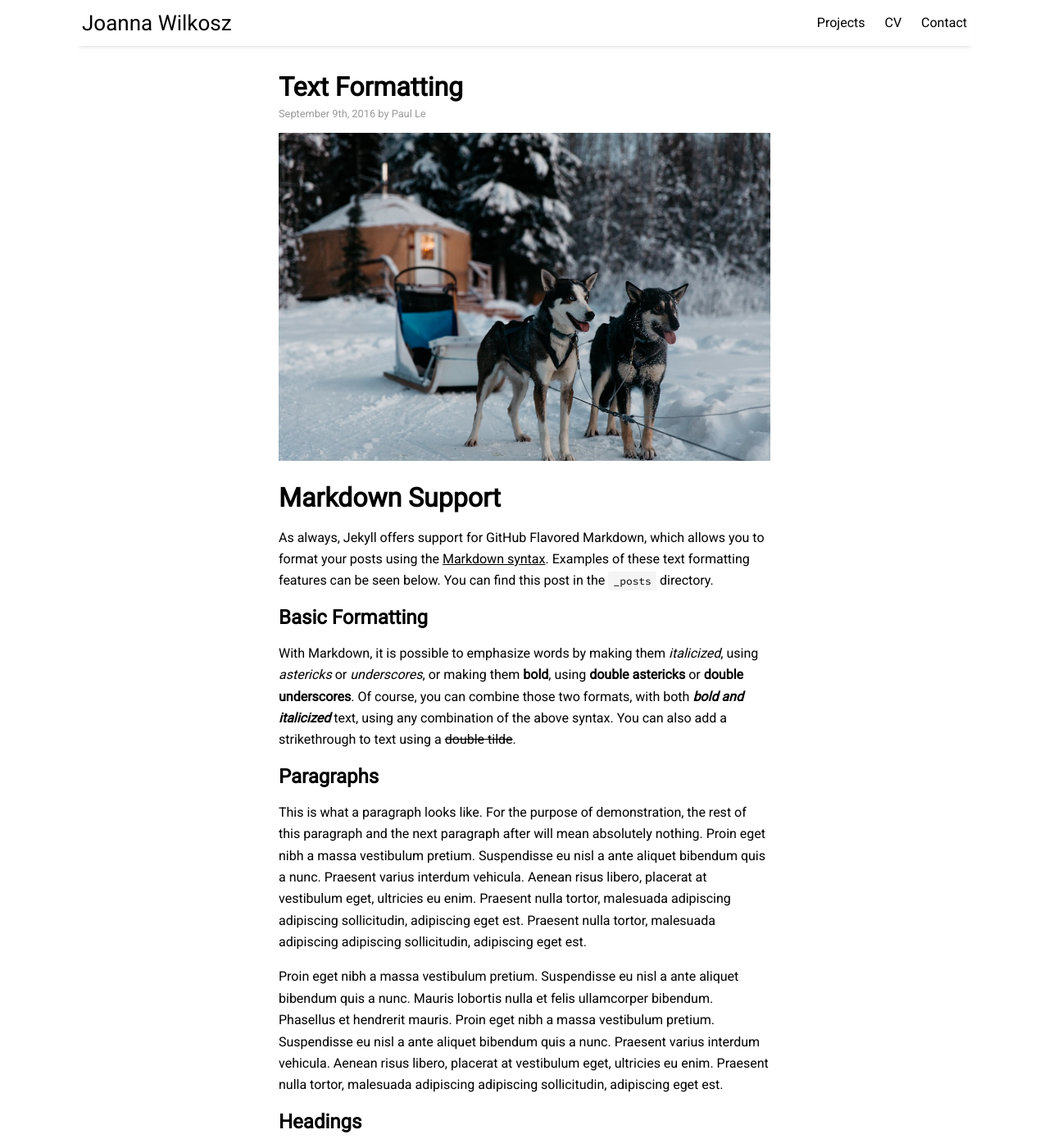
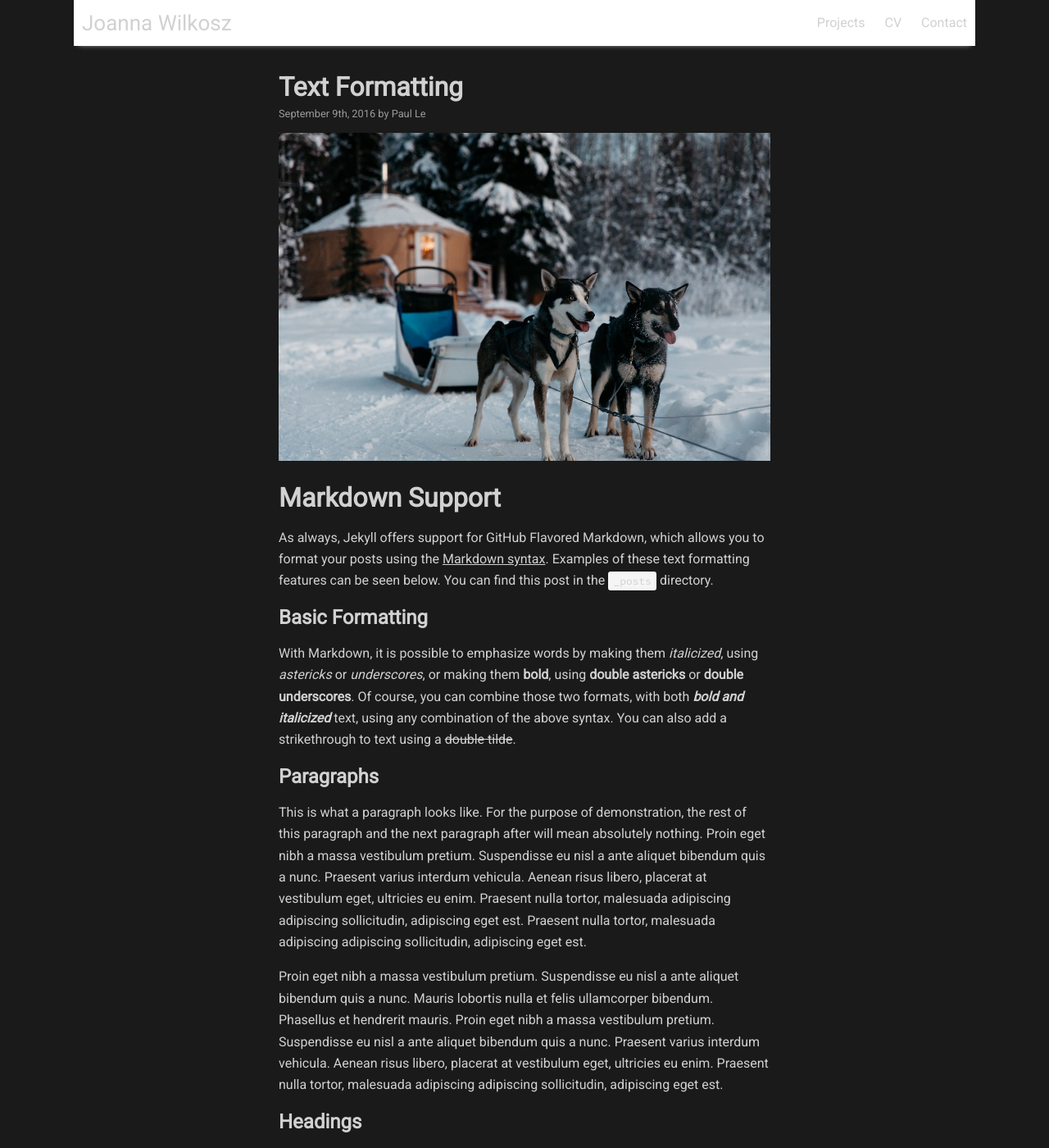
Before and after one commit to joanna-wi/joanna-wi.github.io, a Jekyll site: the page built from _posts/2016-09-09-text-formatting.md, in a window 1280 px wide and 1400 px high. Shown: the whole window at 82% size. Built offline with Jekyll 4.4.1, drawn with Linux system fonts in a browser that asks for light colours; nearby versions of some CDN libraries; formulas are drawn with MathJax 3; comment, search, counter and statistics services are not loaded.

Commit message:
Update main.scss

```diff
--- a/assets/css/main.scss
+++ b/assets/css/main.scss
@@ -28,8 +28,9 @@
 
 @import "-sections-dir";
 
+
 .home { text-align:center; }
-.profile-photo { width:200px; height:200px; border-radius:50%; object-fit:cover; display:block; margin:2rem auto; }
+.profile-photo { width:300px; height:300px; border-radius:50%; object-fit:cover; display:block; margin:2rem auto; border:3px solid #d1d1d1; }
 .home p { max-width:650px; margin:0 auto; text-align:left; }
 
 
@@ -38,3 +39,8 @@
 .project-card img { width:100%; max-height:300px; object-fit:cover; }
 .project-card h2 { margin:.75rem 0 .25rem; }
 .project-card:hover h2 { text-decoration:underline; }
+
+
+body { background-color:#1a1a1a; color:#d1d1d1; }
+h1, h2, h3, h4, h5, h6, p, li, span, label, blockquote { color:#d1d1d1; }
+a { color:#d1d1d1; }
```
